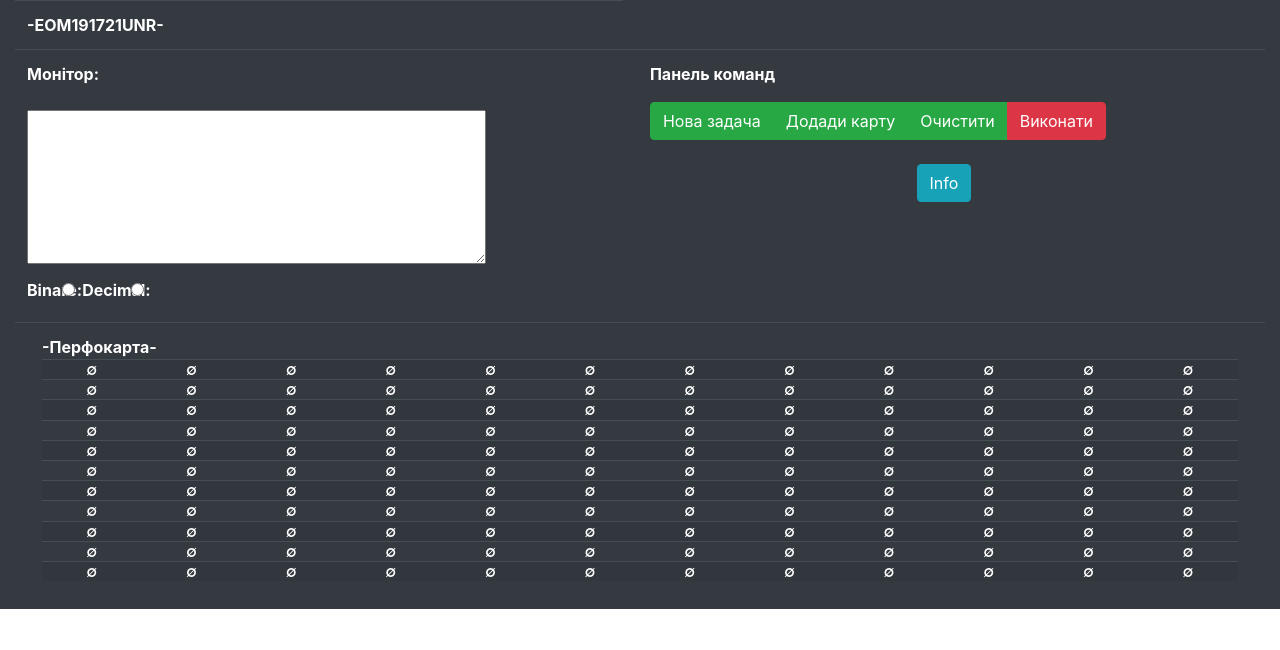
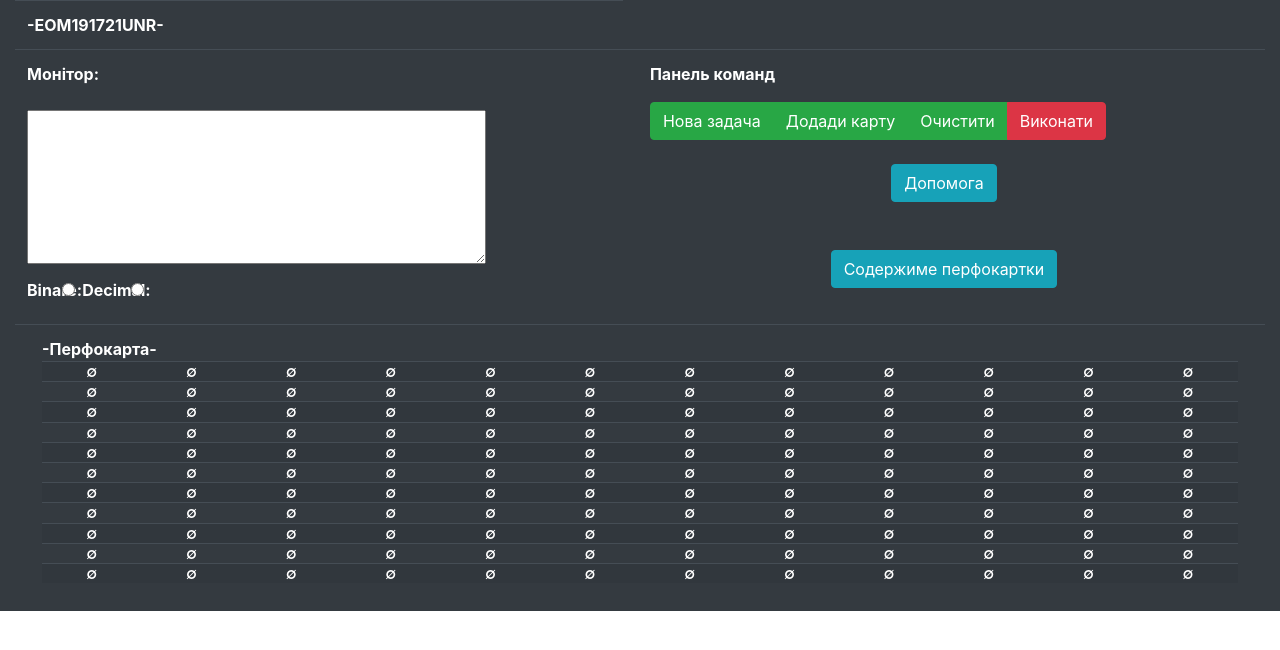
Before and after one commit to Alexsandrua/EOM191721UNR, a React app: page / in a window 1280 px wide. Shown: the top 650 px of the page. Built offline with nearby package versions, Linux system fonts and the light colour scheme.

Commit message:
add Show Card po up"

```diff
--- a/src/App.js
+++ b/src/App.js
@@ -6,6 +6,7 @@ import Db from './components/Db';
 import Display from './components/Display';
 import PanelAction from './components/PanelAction';
 import InfoHelp from './components/InfoHelp';
+import ShowOrInCard from './components/ShowOrInCard'
 
 
 export default class App extends React.Component {
@@ -27,6 +28,7 @@ export default class App extends React.Component {
               <div>
                 <div className='container-fluid'> <PanelAction /></div>
                 <InfoHelp />
+                <ShowOrInCard />
               </div>
             </th>
           </tr>
--- a/src/components/InfoHelp.js
+++ b/src/components/InfoHelp.js
@@ -24,7 +24,7 @@ export default class InfoHelp extends React.Component {
     }
     render() {
         return <div className='container-fluid text-center p-4 text-white '>
-           <Modals mTitle='Справка' mData={this.mdata}/>
+           <Modals mTitle='Справка' mData={this.mdata} titleBtn='Допомога'/>
         </div>;
     }
 }
--- a/src/components/Modals.js
+++ b/src/components/Modals.js
@@ -25,7 +25,7 @@ export default class Modals extends React.Component {
 
     modal = () => {
         return (<div>
-            <button type="button" className="btn btn-info" onClick={this.showModal}>Info</button>
+            <button type="button" className="btn btn-info" onClick={this.showModal}>{this.props.titleBtn}</button>
             <Modal
                 show={this.state.showModal}
                 onHide={this._onClikClose}
--- a/src/components/PanelAction.js
+++ b/src/components/PanelAction.js
@@ -1,7 +1,6 @@
 import React from 'react';
 import Db from './Db'
 import LogikHanding from './LogikHanding';
-//import Button from './Button';
 import Resource from './Resource';
 import { Button } from 'react-bootstrap';
 
--- /dev/null
+++ b/src/components/ShowOrInCard.js
@@ -0,0 +1,29 @@
+import React from 'react';
+import Modals from './Modals';
+import Db from './Db';
+
+export default class ShowOrInCard extends React.Component {
+    constructor(props) {
+        super(props);
+        this.data = Db.getPpzAll();
+
+
+    }
+
+    card = () => {
+        return (
+            <div className="card" >
+                <div className="card-body">
+                    <h5 className="card-title">Перфокартка</h5>
+                    <textarea className="card-text container-fluid" defaultValue={this.data} />
+                </div>
+            </div>
+
+        );
+    }
+    render() {
+        return <div className='container-fluid text-center p-4 text-white ' >
+            <Modals mTitle='На єкран' mData={this.card()} titleBtn='Содержиме перфокартки' />
+        </div>;
+    }
+}
```
